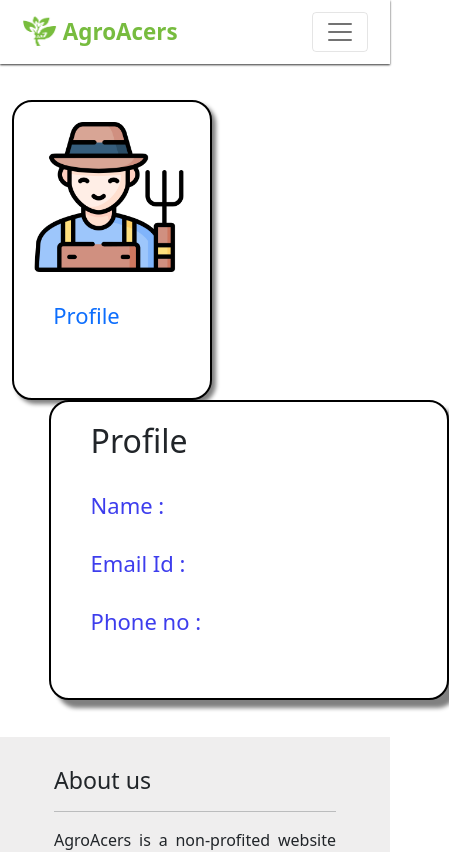
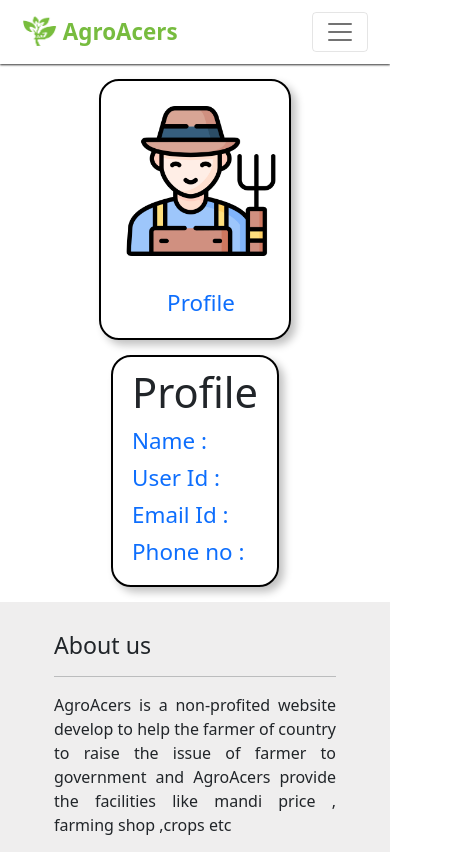
Before and after one commit to ANMOL-design/AgroAcers, a React (Create React App) app in the folder frontend/: page /AboutUser in a window 390 px wide. Shown: the top 852 px of the page, 449 px wide, since content can reach past the window. Built offline with nearby package versions, Linux system fonts and the light colour scheme; no server answers.

Commit message:
Correct CSS and User Page

```diff
--- a/frontend/package.json
+++ b/frontend/package.json
@@ -7,6 +7,7 @@
         "@testing-library/jest-dom": "^5.15.0",
         "@testing-library/react": "^11.2.7",
         "@testing-library/user-event": "^12.8.3",
+        "aos": "^2.3.4",
         "axios": "^0.24.0",
         "bootstrap": "^5.1.3",
         "country-state-city": "^3.0.1",
--- a/frontend/src/Styles/aboutuser.css
+++ b/frontend/src/Styles/aboutuser.css
@@ -1,78 +1,76 @@
-
-.User-template-img img{
-    width: 200px;
-    margin-left: 10%;
-    margin: 10%;
+.userinfo-outercontainer {
+    display: flex;
+    justify-content: space-evenly;
+    align-items: center;
+    flex-wrap: wrap;
+    margin: 2%;
 }
 
-.User-template-img{
-   width: 300px;
-   height: 400px;
-   display: inline-block;
-   background-color: white;
-   border: 2px solid black;
-   border-radius: 20px;
-   box-shadow: 4px 4px 4px gray;
-   margin-top: 10%;
-}
-.profile-link{
-    font-size: 32px;
-    text-decoration: none;
-    margin-left: 20%;
-}
-.username{
-    font-weight: 700;
-    margin-left: 10%;
-}
-.about-user-card{
-    width: 700px;
-    height: 400px;
-   padding: 40px 80px;
-    display: inline-block;
-    background-color: white;
+.User-template-img {
+    display: flex;
+    flex-direction: column;
+    justify-content: center;
+    align-items: center;
+    flex-wrap: wrap;
+    padding: 5%;
+    margin: 2%;
     border: 2px solid black;
     border-radius: 20px;
-    box-shadow: 8px 8px 4px gray;
-    margin-left: 10%;
-    margin-bottom: 10%;
+    box-shadow: 5px 5px 8px #c0c0c0;
 }
-.profile-head{
-    font-size: 52px;
-    margin-bottom: 10%;
+
+.User-template-img img {
+    max-width: 200px;
+    margin: 4%;
 }
-.UserLabel{
-    color: rgba(20, 20, 233, 0.822);
+
+.profile-link {
+    font-size: 2rem;
+    text-decoration: none;
+}
+
+.about-user-card {
+    margin: 2%;
+    padding: 5.2% 8%;
+    border: 2px solid black;
+    border-radius: 20px;
+    box-shadow: 5px 5px 8px #c0c0c0;
+}
+
+.profile-head {
+    font-size: 4rem;
+    margin-bottom: 8%;
+}
+
+.UserLabel {
+    color: #0d6efd;
     margin-top: 5%;
+}
 
+.user-text {
+    margin-top: 8%;
 }
-.user-text{
-    margin-top: 10%;
-}
-@media (max-width: 768px) {
-    .User-template-img img{
-        width: 150px;
-    }
 
-    .User-template-img{
-       width: 200px;
-       height: 300px;
-    }
-    .profile-link{
-        font-size: 22px;
-    }
-    .username{
-        font-size: 22px;
-    }.about-user-card{
-        width: 400px;
-        height: 300px;
-       padding: 20px 40px;
-
-    }
-    .profile-head{
-        font-size: 32px;
-    }
-
-    .user-text{
-        font-size: 22px;
+@media (max-width: 940px) {
+    .about-user-card {
+        padding: 5.2% 15%;
     }
 }
+
+@media (max-width: 650px) {
+    .User-template-img img {
+        max-width: 150px;
+    }
+    .profile-link {
+        font-size: 1.4rem;
+    }
+    .about-user-card {
+        padding: 3% 5%;
+    }
+    .profile-head {
+        font-size: 2.6rem;
+    }
+    .user-text {
+        font-size: 1.4rem;
+    }
+}
--- a/frontend/src/component/AdminPortal/Userdata.js
+++ b/frontend/src/component/AdminPortal/Userdata.js
@@ -1,6 +1,5 @@
 import React from "react";
 import "bootstrap/dist/css/bootstrap.css";
-import "../../Styles/mandirate.css";
 import Loader from "../Loader";
 
 class UserData extends React.Component {
@@ -37,28 +36,27 @@ class UserData extends React.Component {
 
     return (
       <div className="text-center">
-       <h1 className="m-4 text-decoration-underline"  style={{fontSize: '3rem', color: '#77bc3f'}}>User Details</h1>
-        <table>
+       <h1 className="m-3 mb-4 text-decoration-underline"  style={{fontSize: '3rem', color: '#77bc3f'}}>User Details</h1>
+        <table className="table table-light table-striped">
           <thead>
-            <tr className="table-row">
-
-              <th className="table-head">User Id</th>
-              <th className="table-head">Name</th>
-              <th className="table-head">Email</th>
-              <th className="table-head">Mobile No</th>
-              <th className="table-head">Time of register</th>
+            <tr>
+              <th>User Id</th>
+              <th>Name</th>
+              <th>Email</th>
+              <th>Mobile No</th>
+              <th>Time of register</th>
             </tr>
           </thead>
 
           <tbody>
              {items.map((item) => (
 
-              <tr className="table-row">
-                <td className="table-des">{item._id}</td>
-                <td className="table-des-2">{item.name}</td>
-                <td className="table-des">{item.email}</td>
-                <td className="table-des-2">{item.number}</td>
-                <td className="table-des">{item.time}</td>
+              <tr>
+                <td>{item._id}</td>
+                <td>{item.name}</td>
+                <td>{item.email}</td>
+                <td>{item.number}</td>
+                <td>{item.time}</td>
               </tr>
             ))}
 
--- a/frontend/src/component/AdminPortal/contactData.jsx
+++ b/frontend/src/component/AdminPortal/contactData.jsx
@@ -1,6 +1,5 @@
 import React from "react";
 import "bootstrap/dist/css/bootstrap.css";
-import "../../Styles/mandirate.css";
 import Loader from "../Loader";
 
 class ContactPadeData extends React.Component {
@@ -69,33 +68,33 @@ class ContactPadeData extends React.Component {
     return (
       <div className="text-center">
        <h1 className="m-4 text-decoration-underline"  style={{fontSize: '3rem', color: '#77bc3f'}}>Contact Details</h1>
-        <table>
+        <table className="table table-light table-striped">
           <thead>
-            <tr className="table-row">
+            <tr>
 
-              <th className="table-head">User Id</th>
-              <th className="table-head">Name</th>
-              <th className="table-head">Email</th>
-              <th className="table-head">Mobile No</th>
-              <th className="table-head">Subject</th>
-              <th className="table-head">Query</th>
-              <th className="table-head">Time</th>
-              <th className="table-head">Send reply</th>
+              <th>User Id</th>
+              <th>Name</th>
+              <th>Email</th>
+              <th>Mobile No</th>
+              <th>Subject</th>
+              <th>Query</th>
+              <th>Time</th>
+              <th>Send reply</th>
             </tr>
           </thead>
 
           <tbody>
              {items.map((item) => (
 
-              <tr className="table-row">
-                <td className="table-des">{item._id}</td>
-                <td className="table-des-2">{item.name}</td>
-                <td className="table-des">{item.email}</td>
-                <td className="table-des-2">{item.phonenumber}</td>
-                <td className="table-des-2">{item.subject}</td>
-                <td className="table-des-2">{item.query}</td>
-                <td className="table-des">{item.time}</td>
-                <td className="table-des">
+              <tr>
+                <td>{item._id}</td>
+                <td>{item.name}</td>
+                <td>{item.email}</td>
+                <td>{item.phonenumber}</td>
+                <td>{item.subject}</td>
+                <td>{item.query}</td>
+                <td>{item.time}</td>
+                <td>
                 <button type="button" class="btn btn-secondary" data-toggle="modal" data-target={"#"+item._id}>
                    Reply
                 </button>
--- a/frontend/src/component/AgroShop/AgroShopSubComponents/ProductsInHome.jsx
+++ b/frontend/src/component/AgroShop/AgroShopSubComponents/ProductsInHome.jsx
@@ -12,7 +12,7 @@ function ProductsForYou(){
             <h1  className="m-0">Products for you!</h1>
           </div>
           {/* Details of Product  */}
-          <div className="home-products-details container-fluid mb-4 animation-overlay">
+          <div className="home-products-details container-fluid mb-4" data-aos="fade-down">
                 {ProductsData.map( (item) => {
                     return(
                        <div className="Productforyoucont" key={item.id}>
--- a/frontend/src/component/AgroShop/AgroShopSubComponents/ShopPolicy.jsx
+++ b/frontend/src/component/AgroShop/AgroShopSubComponents/ShopPolicy.jsx
@@ -10,7 +10,7 @@ function ShopPolicy(){
     return(
         <>
            {/* policies Shown  */}
-          <div className="home-products-policies-container poicy_check mt-4 pb-4">
+          <div className="home-products-policies-container poicy_check mt-4 pb-4" data-aos="fade-down-right">
             <h1>We take complete control of the supply chain</h1>
             <div className="poicy_check_div">
             <p>Agro Network connects Indian farmers directly to businesses across the country by taking complete <br />
@@ -19,7 +19,7 @@ function ShopPolicy(){
             </div>
           </div>
 
-          <div className="home-products-policies-container mt-4 pb-4">
+          <div className="home-products-policies-container mt-4 pb-4" data-aos="fade-right">
             {DataImages.map( (item) => {
               return(
                 <div className="text-center main-product-poicy-container" key={item.id}>
--- a/frontend/src/component/User/AboutUse.jsx
+++ b/frontend/src/component/User/AboutUse.jsx
@@ -8,6 +8,8 @@ const AboutUser = () => {
 
   const [userData, setUserData] = useState({});
   const { state, dispatch } = useContext(UserContext);
+
+  console.log(userData);
 
   const RenderAboutUser = () => {
     if (!state){
@@ -20,26 +22,31 @@ const AboutUser = () => {
     else{
         return (
             <>
-              <div className="container">
-                <div className="aboutuser-container">
+              <div>
+                <div className="userinfo-outercontainer">
+                   {/* Left Side  */}
                   <div className="User-template-img">
                     <img src={userImg} alt="" />
-                    <h3 className="username">{userData.name}</h3>
+                    <h1 className="mt-3">{userData.name}</h1>
                     <Link className="profile-link" to="/Aboutuser">
                       Profile
                     </Link>
                   </div>
                   <div className="about-user-card">
                     <h1 className="profile-head">Profile</h1>
-                    <h4 className="nameuser user-text">
+                    <h4 className="user-text">
                       <span className="UserLabel">Name : </span>
                       <span className="userinfo">{userData.name}</span>
                     </h4>
-                    <h4 className="emailuser user-text">
+                    <h4 className="user-text">
+                      <span className="UserLabel">User Id : </span>
+                      <span className="userinfo">{userData._id}</span>
+                    </h4>
+                    <h4 className="user-text">
                       <span className="UserLabel">Email Id : </span>
                       <span className="userinfo"> {userData.email}</span>
                     </h4>
-                    <h4 className="numuser user-text">
+                    <h4 className="user-text">
                       <span className="UserLabel">Phone no : </span>
                       <span className="userinfo"> {userData.number}</span>
                     </h4>
```
Also changed, not shown: frontend/public/index.html (+9 -0 lines), frontend/src/component/footer/footer.jsx (+8 -3 lines), 1 other file (tests, documents, lock files or other folders).
